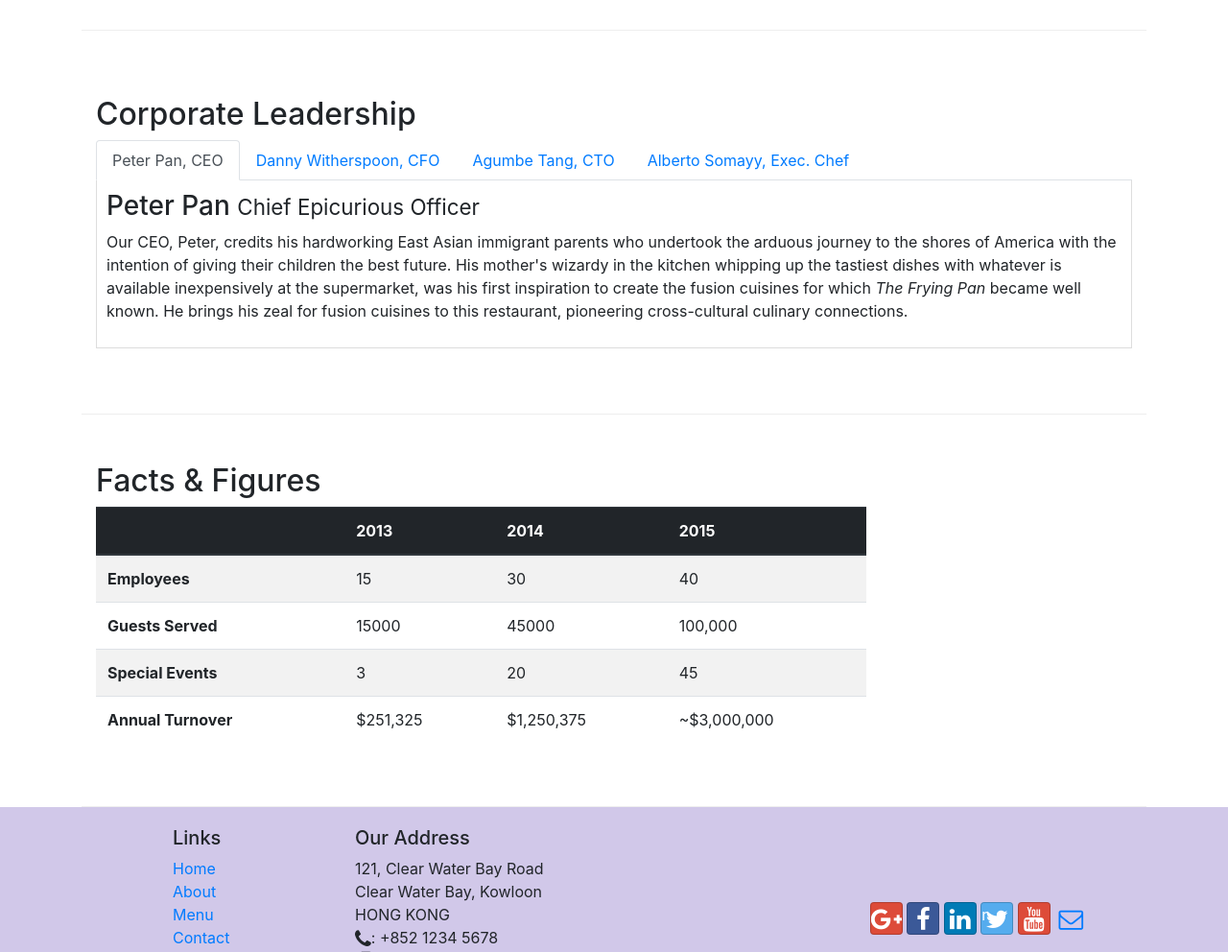
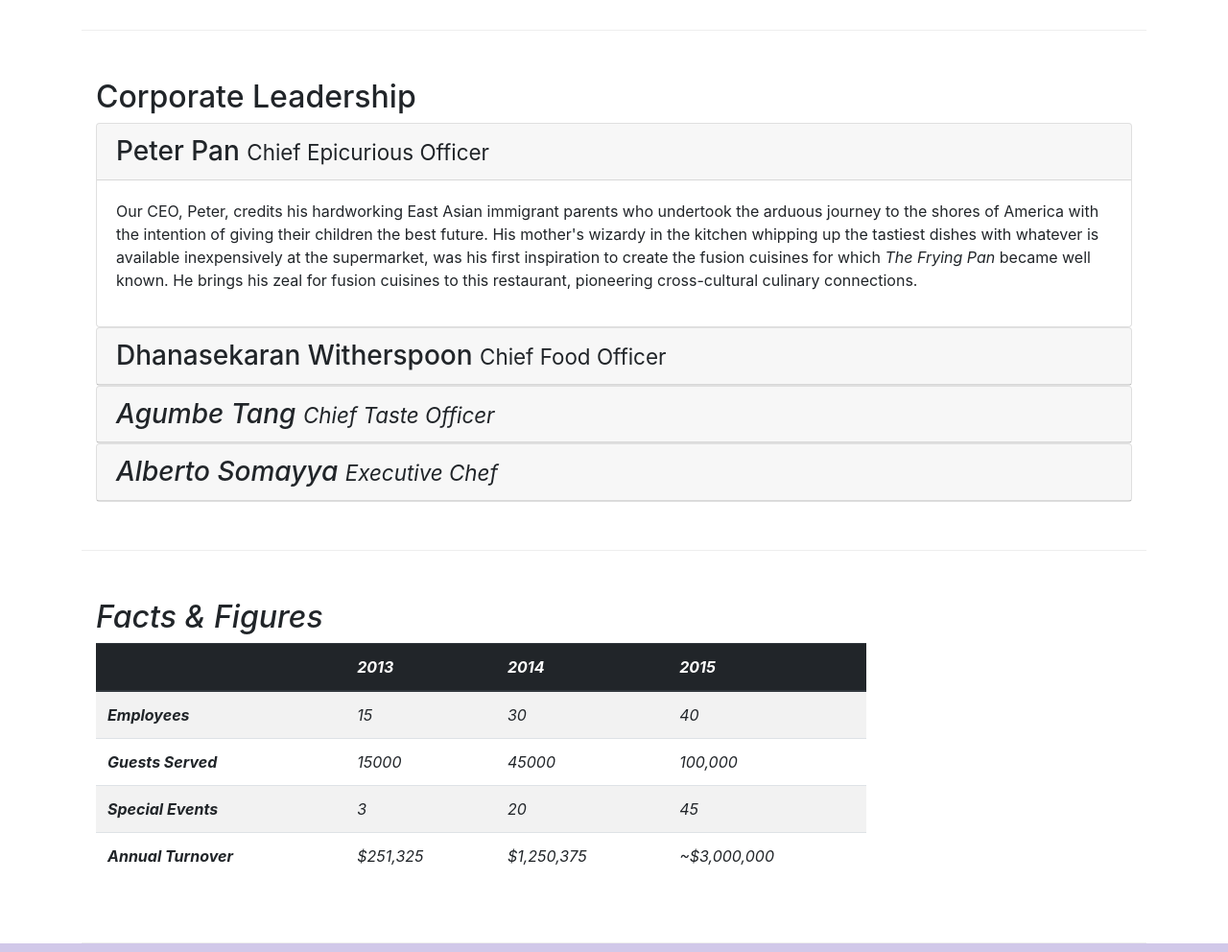
Before and after one commit to MrunalPawshe/pbl-se-5, a website: page aboutus.html in a window 1280 px wide. Shown: the part 940-1932 px from the top of the page at 96% size. Drawn offline with nearby package versions, Linux system fonts and the light colour scheme.

Commit message:
accordion

```diff
--- a/aboutus.html
+++ b/aboutus.html
@@ -102,44 +102,67 @@
             <div class="col-12">
                 <h2>Corporate Leadership</h2>
 
-                <ul class="nav nav-tabs">
-                    <li class="nav-item">
-                        <a class="nav-link active" href="#peter"
-                           role="tab" data-toggle="tab">Peter Pan, CEO</a>
-                    </li>
-                    <li class="nav-item">
-                        <a class="nav-link" href="#danny"
-                           role="tab" data-toggle="tab">Danny Witherspoon, CFO</a>
-                    </li>
-                    <li class="nav-item">
-                        <a class="nav-link" href="#agumbe"
-                           role="tab" data-toggle="tab">Agumbe Tang, CTO</a>
-                    </li>
-                    <li class="nav-item">
-                        <a class="nav-link" href="#alberto"
-                           role="tab" data-toggle="tab">Alberto Somayy, Exec. Chef</a>
-                    </li>
-                </ul>
 
-                <div class="tab-content">
-                    <div role="tabpanel" class="tab-pane fade show active" id="peter">
-                        <h3>Peter Pan <small>Chief Epicurious Officer</small></h3>
-                        <p class="d-none d-sm-block">Our CEO, Peter, credits his hardworking East Asian immigrant parents who undertook the arduous journey to the shores of America with the intention of giving their children the best future. His mother's wizardy in the kitchen whipping up the tastiest dishes with whatever is available inexpensively at the supermarket, was his first inspiration to create the fusion cuisines for which <em>The Frying Pan</em> became well known. He brings his zeal for fusion cuisines to this restaurant, pioneering cross-cultural culinary connections.</p>
+
+                <div id="accordion">
+                    <div class="card">
+                        <div class="card-header" role="tab" id="peterhead">
+                            <h3 class="mb-0">
+                                <a data-toggle="collapse" data-target="#peter">
+                                    Peter Pan <small>Chief Epicurious Officer</small>
+                                </a>
+                            </h3>
+                        </div>
+                        <div class="collapse show" id="peter" data-parent="#accordion">
+                            <div class="card-body">
+                                <p class="d-none d-sm-block">Our CEO, Peter, credits his hardworking East Asian immigrant parents who undertook the arduous journey to the shores of America with the intention of giving their children the best future. His mother's wizardy in the kitchen whipping up the tastiest dishes with whatever is available inexpensively at the supermarket, was his first inspiration to create the fusion cuisines for which <em>The Frying Pan</em> became well known. He brings his zeal for fusion cuisines to this restaurant, pioneering cross-cultural culinary connections.</p>
+                            </div>
+                        </div>
                     </div>
 
-                    <div role="tabpanel" class="tab-pane fade " id="danny">
-                        <h3>Dhanasekaran Witherspoon <small>Chief Food Officer</small></h3>
-                        <p class="d-none d-sm-block">Our CFO, Danny, as he is affectionately referred to by his colleagues, comes from a long established family tradition in farming and produce. His experiences growing up on a farm in the Australian outback gave him great appreciation for varieties of food sources. As he puts it in his own words, <em>Everything that runs, wins, and everything that stays, pays!</em></p>
+                    <div class="card">
+                        <div class="card-header" role="tab" id="dannyhead">
+                            <h3 class="mb-0">
+                                <a class="collapsed" data-toggle="collapse" data-target="#danny">
+                                    Dhanasekaran Witherspoon <small>Chief Food Officer</small>
+                                </a>
+                            </h3>
+                        </div>
+                        <div class="collapse" id="danny" data-parent="#accordion">
+                            <div class="card-body">
+                                <p class="d-none d-sm-block">Our CFO, Danny, as he is affectionately referred to by his colleagues, comes from a long established family tradition in farming and produce. His experiences growing up on a farm in the Australian outback gave him great appreciation for varieties of food sources. As he puts it in his own words, <em>Everything that runs, wins, and everything that stays, pays!</p>
+                            </div>
+                        </div>
                     </div>
 
-                    <div role="tabpanel" class="tab-pane fade" id="agumbe">
-                        <h3>Agumbe Tang <small>Chief Taste Officer</small></h3>
-                        <p class="d-none d-sm-block">Blessed with the most discerning gustatory sense, Agumbe, our CTO, personally ensures that every dish that we serve meets his exacting tastes. Our chefs dread the tongue lashing that ensues if their dish does not meet his exacting standards. He lives by his motto, <em>You click only if you survive my lick.</em></p>
+                    <div class="card">
+                        <div class="card-header" role="tab" id="agumbehead">
+                            <h3 class="mb-0">
+                                <a class="collapsed" data-toggle="collapse" data-target="#agumbe">
+                                    Agumbe Tang <small>Chief Taste Officer</small>
+                                </a>
+                            </h3>
+                        </div>
+                        <div class="collapse" id="agumbe" data-parent="#accordion">
+                            <div class="card-body">
+                                <p class="d-none d-sm-block">Blessed with the most discerning gustatory sense, Agumbe, our CTO, personally ensures that every dish that we serve meets his exacting tastes. Our chefs dread the tongue lashing that ensues if their dish does not meet his exacting standards. He lives by his motto, <em>You click only if you survive my lick.</em></p>
+                            </div>
+                        </div>
                     </div>
 
-                    <div role="tabpanel" class="tab-pane fade show" id="alberto">
-                            <h3>Alberto Somayya <small>Executive Chef</small></h3>
-                            <p class="d-none d-sm-block">Award winning three-star Michelin chef with wide International experience having worked closely with whos-who in the culinary world, he specializes in creating mouthwatering Indo-Italian fusion experiences. He says, <em>Put together the cuisines from the two craziest cultures, and you get a winning hit! Amma Mia!</em></p>
+                    <div class="card">
+                        <div class="card-header" role="tab" id="albertohead">
+                            <h3 class="mb-0">
+                                <a class="collapsed" data-toggle="collapse" data-target="#alberto">
+                                    Alberto Somayya <small>Executive Chef</small>
+                                </a>
+                            </h3>
+                        </div>
+                        <div class="collapse" id="alberto" data-parent="#accordion">
+                            <div class="card-body">
+                                <p class="d-none d-sm-block">Award winning three-star Michelin chef with wide International experience having worked closely with whos-who in the culinary world, he specializes in creating mouthwatering Indo-Italian fusion experiences. He says, <em>Put together the cuisines from the two craziest cultures, and you get a winning hit! Amma Mia!</em></p>
+                            </div>
+                        </div>
                     </div>
                 </div>
             </div>
```
